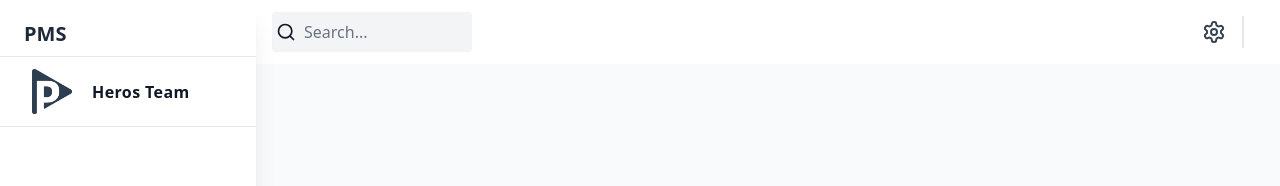
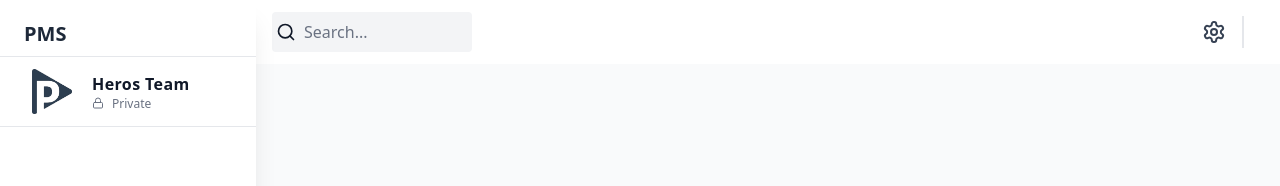
Before and after one commit to jermanus74/project-managment-system, a Next.js app: page / in a window 1280 px wide. Shown: the top 186 px of the page. Built offline with nearby package versions, Linux system fonts and the light colour scheme.

Commit message:
side bar components

```diff
--- a/src/app/(components)/Sidebar/index.tsx
+++ b/src/app/(components)/Sidebar/index.tsx
@@ -1,5 +1,6 @@
 "use client";
 
+import { LockIcon } from "lucide-react";
 import Image from "next/image";
 
 // import React, { useState } from "react";
@@ -15,7 +16,7 @@ const Sidebar = () => {
       <div className="flex h-[100%] w-full flex-col justify-start">
         {/* TOP LOGO */}
         <div className="z-50 flex min-h-[56px] w-64 items-center justify-between bg-white px-6 pt-3 dark:bg-black">
-          <div className="text-xl font-bold text-gray-800 dark:text-white">
+          <div className="text-xl font-bold text-gray-800 uppercase dark:text-white">
             PMS
           </div>
         </div>
@@ -23,11 +24,17 @@ const Sidebar = () => {
         <div className="flex items-center gap-5 border-y-[1.5px] border-gray-200 px-8 py-3 dark:border-gray-700">
           <Image height={40} width={40} src="/img/logo.jpeg" alt="logo" />
           <div>
-            <h3 className="text-md font-bold tracking-wide dark:text-gray-200">
+            <h3 className="text-md font-bold tracking-wide capitalize dark:text-gray-200">
               Heros Team
             </h3>
+            <div className="mt1 flex items-start gap-2">
+              <LockIcon className="mt-[0.1rem] h-3 w-3 text-gray-500 dark:text-gray-400" />
+              <p className="text-xs text-gray-500 capitalize">private</p>
+            </div>
           </div>
         </div>
+        {/* navbar links */}
+        <div className=""></div>
       </div>
     </div>
   );
```
